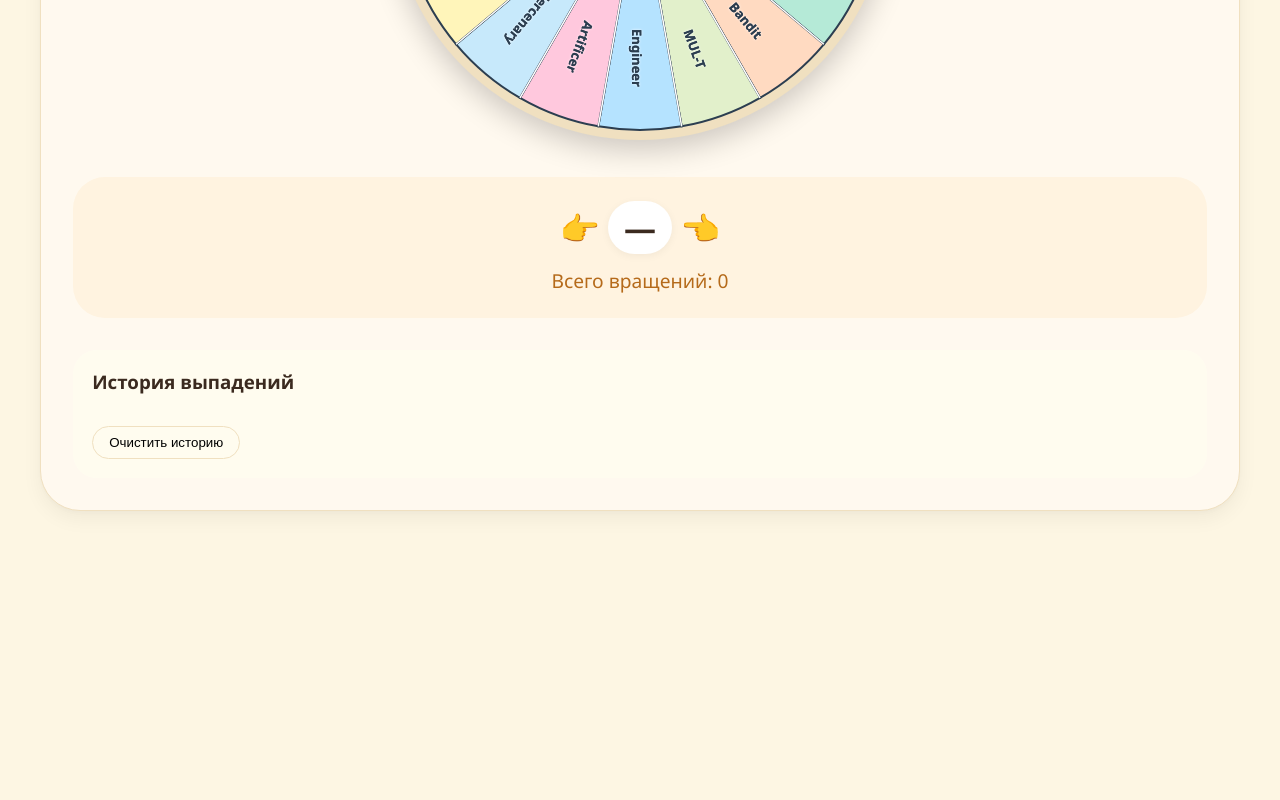
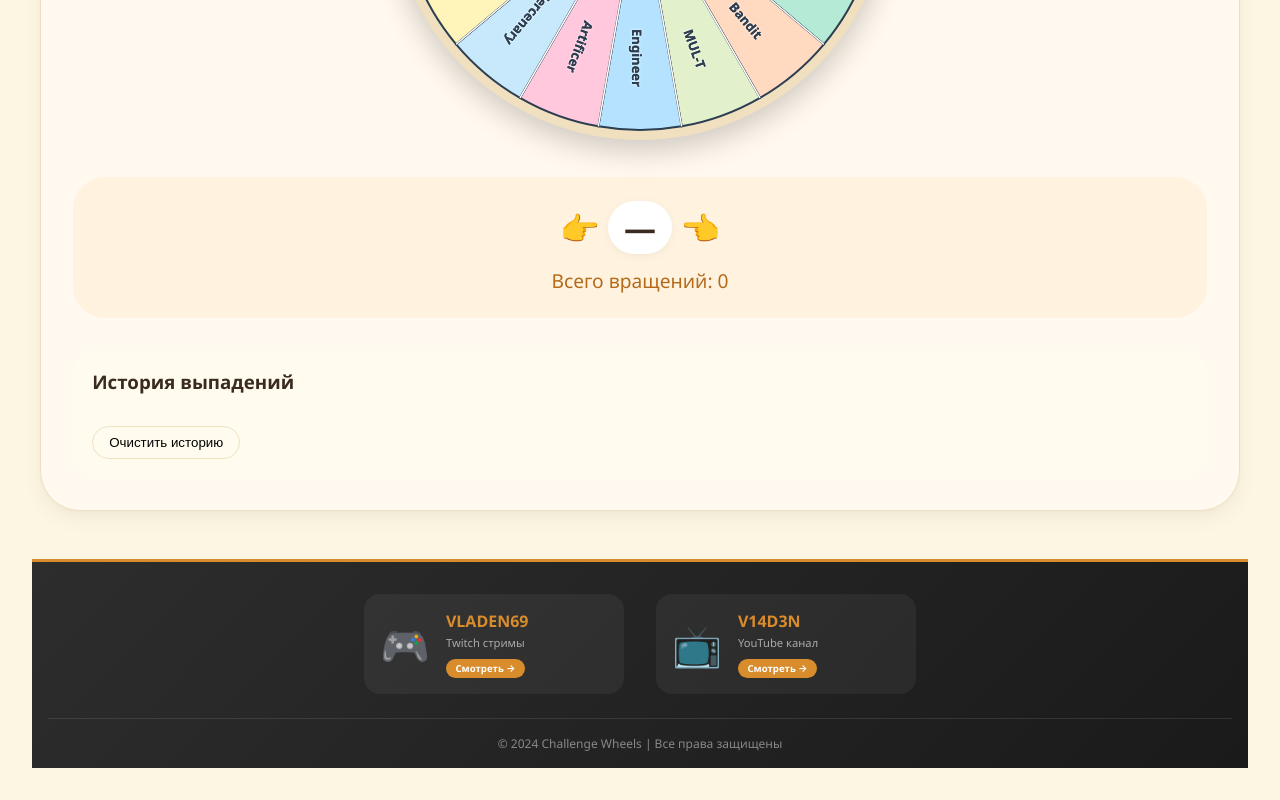
Before and after one commit to HieGu/-, a website: page game/wheel/ror2.html in a window 1280 px wide. Shown: the part 602-1402 px from the top of the page. Before the commit the page ends 1145 px from the top, so only its background shows below. Drawn offline with Linux system fonts and the light colour scheme.

Commit message:
Add files via upload

```diff
--- a/game/wheel/ror2.html
+++ b/game/wheel/ror2.html
@@ -44,6 +44,132 @@
         </div>
     </div>
 
+    <!-- Подвал с рекламой -->
+    <footer class="footer">
+        <div class="footer-content">
+            <div class="footer-ads">
+                <div class="footer-ad">
+                    <a href="https://www.twitch.tv/vladen69" target="_blank" class="footer-ad-link">
+                        <div class="footer-ad-icon">🎮</div>
+                        <div class="footer-ad-text">
+                            <h4>VLADEN69</h4>
+                            <p>Twitch стримы</p>
+                            <span class="footer-ad-button">Смотреть →</span>
+                        </div>
+                    </a>
+                </div>
+                <div class="footer-ad">
+                    <a href="https://www.youtube.com/@v14d3n" target="_blank" class="footer-ad-link">
+                        <div class="footer-ad-icon">📺</div>
+                        <div class="footer-ad-text">
+                            <h4>V14D3N</h4>
+                            <p>YouTube канал</p>
+                            <span class="footer-ad-button">Смотреть →</span>
+                        </div>
+                    </a>
+                </div>
+            </div>
+            <div class="footer-copyright">
+                <p>© 2024 Challenge Wheels | Все права защищены</p>
+            </div>
+        </div>
+    </footer>
+
+    <style>
+        .footer {
+            background: linear-gradient(135deg, #2d2d2d 0%, #1a1a1a 100%);
+            border-top: 3px solid #d98c2b;
+            margin-top: 3rem;
+            padding: 2rem 1rem 1rem 1rem;
+        }
+
+        .footer-content {
+            max-width: 1200px;
+            margin: 0 auto;
+        }
+
+        .footer-ads {
+            display: flex;
+            justify-content: center;
+            gap: 2rem;
+            flex-wrap: wrap;
+            margin-bottom: 1.5rem;
+        }
+
+        .footer-ad {
+            background: rgba(255, 255, 255, 0.05);
+            border-radius: 1rem;
+            transition: all 0.3s ease;
+            width: 260px;
+        }
+
+        .footer-ad:hover {
+            transform: translateY(-4px);
+            background: rgba(255, 255, 255, 0.1);
+        }
+
+        .footer-ad-link {
+            text-decoration: none;
+            color: inherit;
+            display: flex;
+            align-items: center;
+            gap: 1rem;
+            padding: 1rem;
+        }
+
+        .footer-ad-icon {
+            font-size: 2.5rem;
+        }
+
+        .footer-ad-text h4 {
+            color: #d98c2b;
+            margin-bottom: 0.2rem;
+            font-size: 1rem;
+        }
+
+        .footer-ad-text p {
+            color: #aaa;
+            font-size: 0.7rem;
+            margin-bottom: 0.3rem;
+        }
+
+        .footer-ad-button {
+            display: inline-block;
+            background: #d98c2b;
+            color: white;
+            padding: 0.2rem 0.6rem;
+            border-radius: 2rem;
+            font-size: 0.6rem;
+            font-weight: bold;
+            transition: background 0.2s;
+        }
+
+        .footer-ad-link:hover .footer-ad-button {
+            background: #b56a1a;
+        }
+
+        .footer-copyright {
+            text-align: center;
+            padding-top: 1rem;
+            border-top: 1px solid rgba(255, 255, 255, 0.1);
+        }
+
+        .footer-copyright p {
+            color: #888;
+            font-size: 0.75rem;
+        }
+
+        @media (max-width: 700px) {
+            .footer-ad {
+                width: 100%;
+                max-width: 280px;
+            }
+            .footer-ad-link {
+                justify-content: center;
+            }
+        }
+    </style>
+
     <script src="../../js/wheel.js"></script>
     <script>
         const wheelsDataROR2 = [
```
